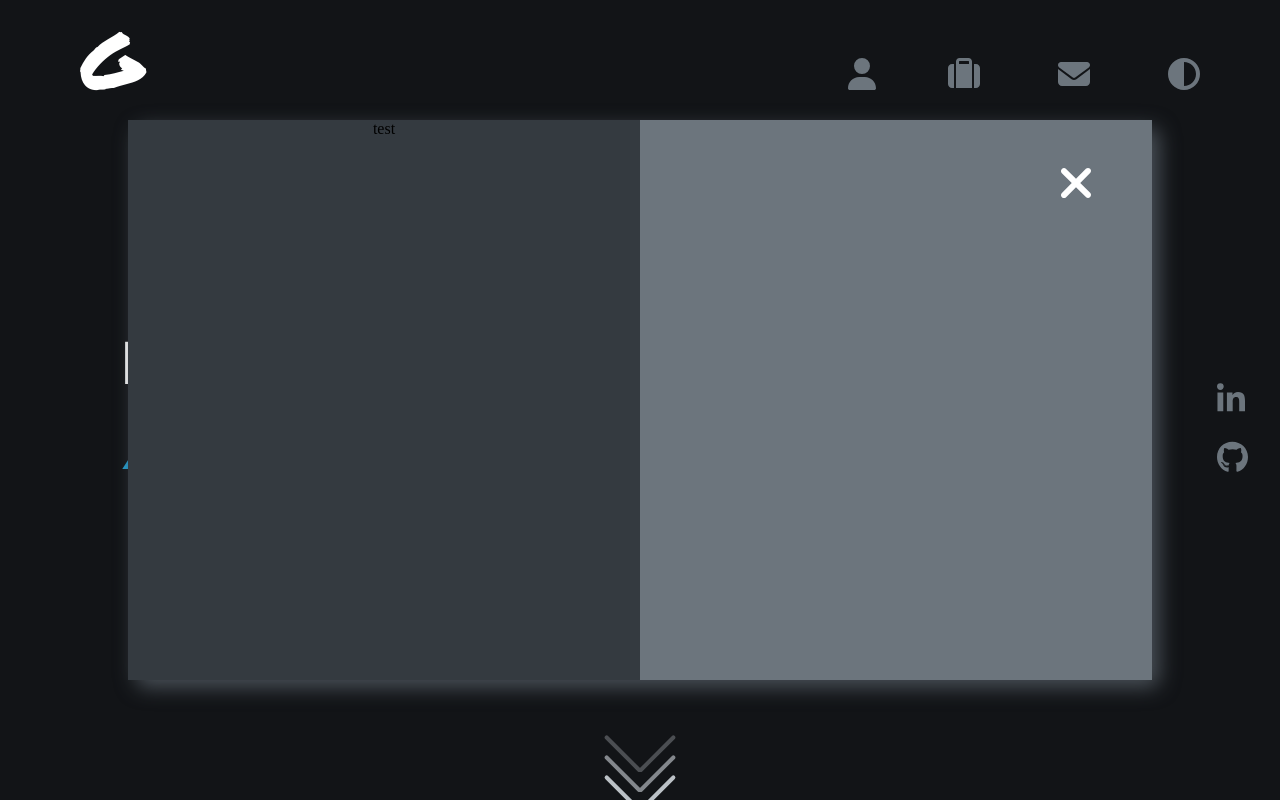
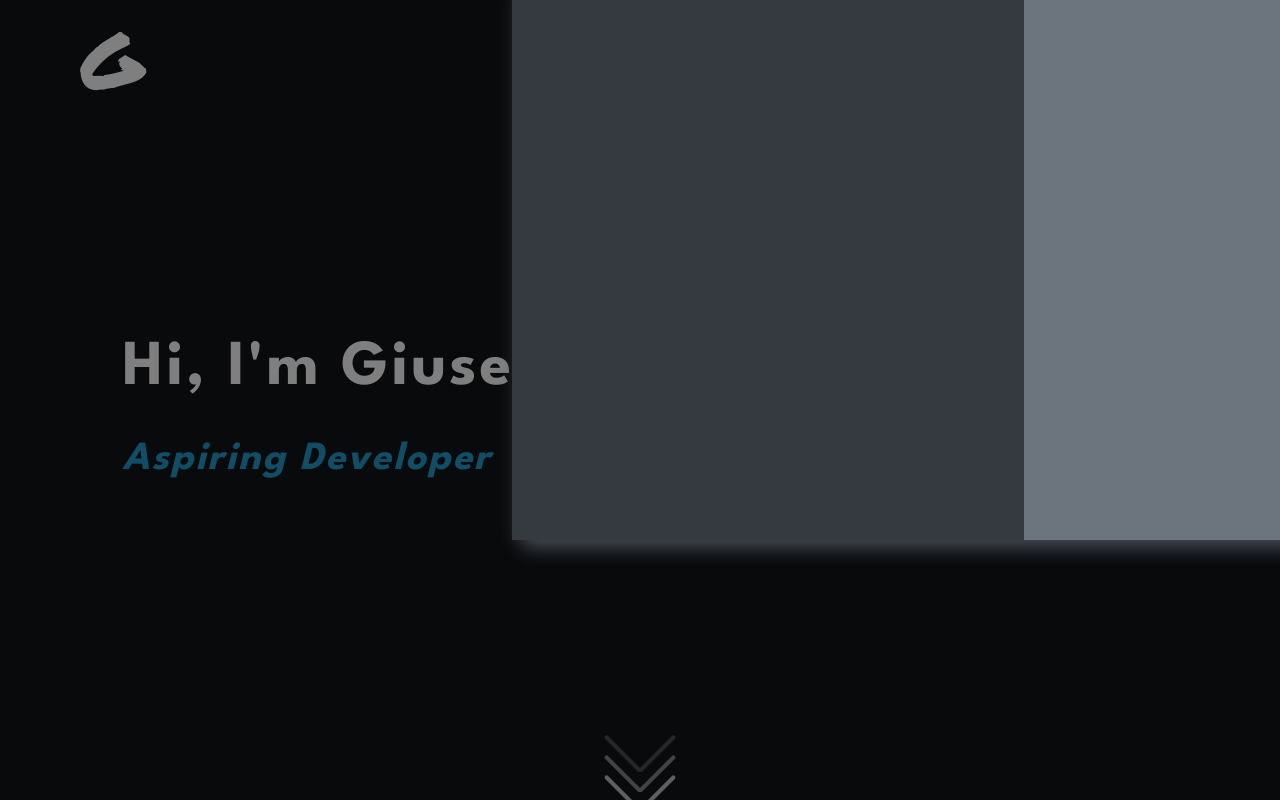
Before and after one commit to giuseppi/giuseppipelayo.com, a React (Create React App) app: page / in a window 1280 px wide. Both pictures are taken after a click on the button 1074 px from the left and 76 px from the top of the page. Shown: the top 800 px of the page. Built offline with nearby package versions, Linux system fonts and the light colour scheme.

Commit message:
added popup function
closes popup on clicking out of window

```diff
--- a/src/App.scss
+++ b/src/App.scss
@@ -216,16 +216,28 @@ $arrow-line-width: 4px;
 
 .popup-container {
   position: fixed;
+  top: 0;
+  left: 0;
+  right: 0;
+  bottom: 0;
+  display: flex;
+  align-items: center;
+  justify-content: center;
+  z-index: 999;
+  background-color: rgba(0, 0, 0, 0.5);
+}
+
+.popup-info {
+  position: relative;
   width: 80vw;
   height: 70vh;
-  top: 50%;
+  top: 0%;
   left: 50%;
   margin-top: -35vh; /* Negative half of height. */
   margin-left: -40vw; /* Negative half of width. */
   text-align: center;
   display: flex;
   flex-direction: row;
-  z-index: 999;
   border-radius: 10px;
   box-shadow: 7.5px 7.5px 20px #495057;
 }
--- a/src/components/popup.js
+++ b/src/components/popup.js
@@ -7,6 +7,8 @@ const Popup = ({ setButtonPopup }) => {
   return (
     <>
       <div className="popup-container" onClick={setButtonPopup.bind(this, false)}>
+        {/* Actual Popup Box */}
+        <div className="popup-info">
           {/* Text */}
           <div className="popup-text">test</div>
           {/* Mail form */}
@@ -16,6 +18,7 @@ const Popup = ({ setButtonPopup }) => {
             </button>
           </div>
         </div>
+      </div>
     </>
   );
 };
```
Lines whose indentation alone changed are shown as unchanged.
